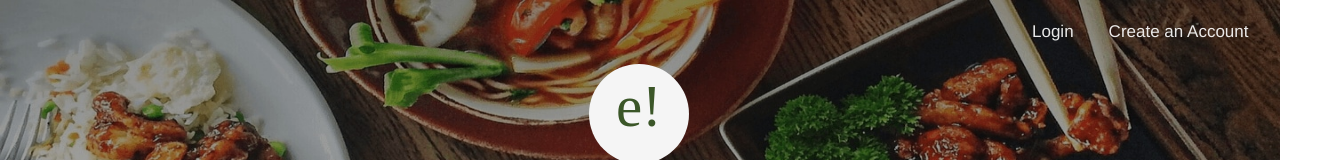
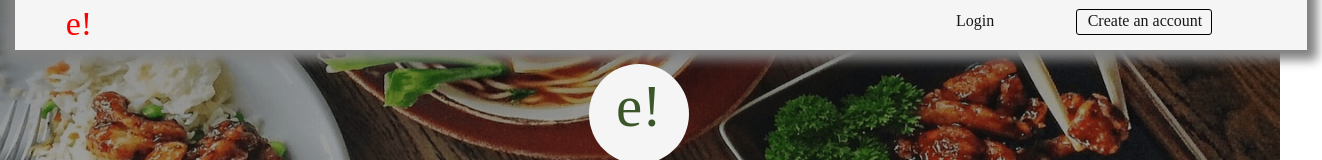
Before and after one commit to Sasikala-veludurai/Zomato_clone_deploy, a React (Create React App) app: page / in a window 1280 px wide. Shown: the top 160 px of the page, 1322 px wide, since content can reach past the window. Built offline with nearby package versions, Linux system fonts and the light colour scheme; no server answers.

Commit message:
updation wallpaper

```diff
--- a/src/components/Router.js
+++ b/src/components/Router.js
@@ -4,12 +4,14 @@ import {Route, BrowserRouter} from 'react-router-dom';
 import Home from './Home';
 import Filter from './filter';
 import Details from "./details";
+import Header from "./header"
 
 
   const Router=()=>{
 
     return(
       <BrowserRouter>
+        <Header/>
        <Route exact path="/" component={Home} />
             <Route path="/filter" component={Filter}/>
           <Route path="/details" component={Details}/>
--- a/src/components/details.js
+++ b/src/components/details.js
@@ -5,7 +5,7 @@ import axios from 'axios';
 import Modal from 'react-modal';
 import "react-responsive-carousel/lib/styles/carousel.min.css"; // requires a loader
 import { Carousel } from 'react-responsive-carousel';
-import Headers from './header';
+
 
 
 const customStyles = {
@@ -166,7 +166,7 @@ class Details extends React.Component{
     render(){
         const {restaurant,GallerymodalIsOpen,OrdermodalIsOpen,MenuItem,formModalIsOpen,address,contactNumber,email,userName,subTotal}= this.state;
         return <div>
-            <Headers/>
+
              <div className="container-fluid">
                 <button className='buttonb' onClick={()=>this.handleclick('GallerymodalIsOpen')} >Click to see image gallery</button>
                 <img src={`../${restaurant.image}`} style={{height:'395px',width:'100%',marginBottom:'20px'}} ></img>
--- a/src/components/filter.js
+++ b/src/components/filter.js
@@ -4,7 +4,7 @@ import "../styles/filter.css"
 import axios from 'axios';
 import './details';
 import './Home';
-import Headers from './header';
+
 
 
 
@@ -200,7 +200,7 @@ cuisineids:[]
     render() {
 
         const {restaurants,locations,pagecounts}=this.state;
-        return ( <div> <Headers/>
+        return ( <div>
        <div className="Breakfast-places">{`Breakfast Places in ${restaurants.city}`}</div>
                 <div style={{ display: 'inline-block' }}>
                     <div className="vertical-box">
--- a/src/components/header.js
+++ b/src/components/header.js
@@ -61,6 +61,10 @@ class Header extends React.Component{
     handleonclose=()=>{
         this.setState({loginmodalisopen:false})
     }
+    handlecreateaccnt=()=>{
+
+    }
+
    render(){
        const { loginmodalisopen, isuserlogedin, username }=this.state;
        return(
@@ -86,7 +90,7 @@ class Header extends React.Component{
                 </div>
 
                 <div className="recsignup">
-                 <div className="signup">Create an account</div>
+                 <div className="signup" onClick={this.handlecreateaccnt}>Create an account</div>
                 </div>
 
             </div>
--- a/src/components/wallpaper.js
+++ b/src/components/wallpaper.js
@@ -1,5 +1,6 @@
 import React from 'react';
 import "../styles/Home.css";
+
 
 class
 Wallpaper extends React.Component {
@@ -14,10 +15,6 @@ Wallpaper extends React.Component {
         return (
 <div>
     <div>
-        <div className="login-wrapper">
-            <div className="login-div"><p>Login</p></div>
-           <div className="creat-act-div"><p>Create an Account</p></div>
-        </div>
 
         <p className="e">e!</p>
         <p className="find"> Find the best restaurants, cafés, and bars</p>
--- a/src/styles/header.css
+++ b/src/styles/header.css
@@ -13,10 +13,11 @@
         margin-right: 40%;
     }
     .headerdiv{
-   background-color: darkslategray;
+   background-color: whitesmoke;
     height: 50px;
     margin-left: 15px;
     margin-right: 15px;
+    box-shadow: 0 0 10px 10px gray;
     }
     .headerbutton{
         float:right;
@@ -41,7 +42,7 @@
     margin-left: 36px;
     display: inline-block;
     border-radius: 3px;
-    border:solid 1px whitesmoke;
+    border:solid 1px black;
 
 
 
@@ -54,7 +55,7 @@
         font-family: Poppins;
         font-size: 16px;
        margin-left: 9px;
-        color: white;
+        color:black;
 
 
     }
@@ -66,7 +67,7 @@ width: 136px;
   font-family: Poppins;
   font-size: 16px;
 
-  color: white;
+  color:black;
   opacity: 0.9;
 
     }
```
